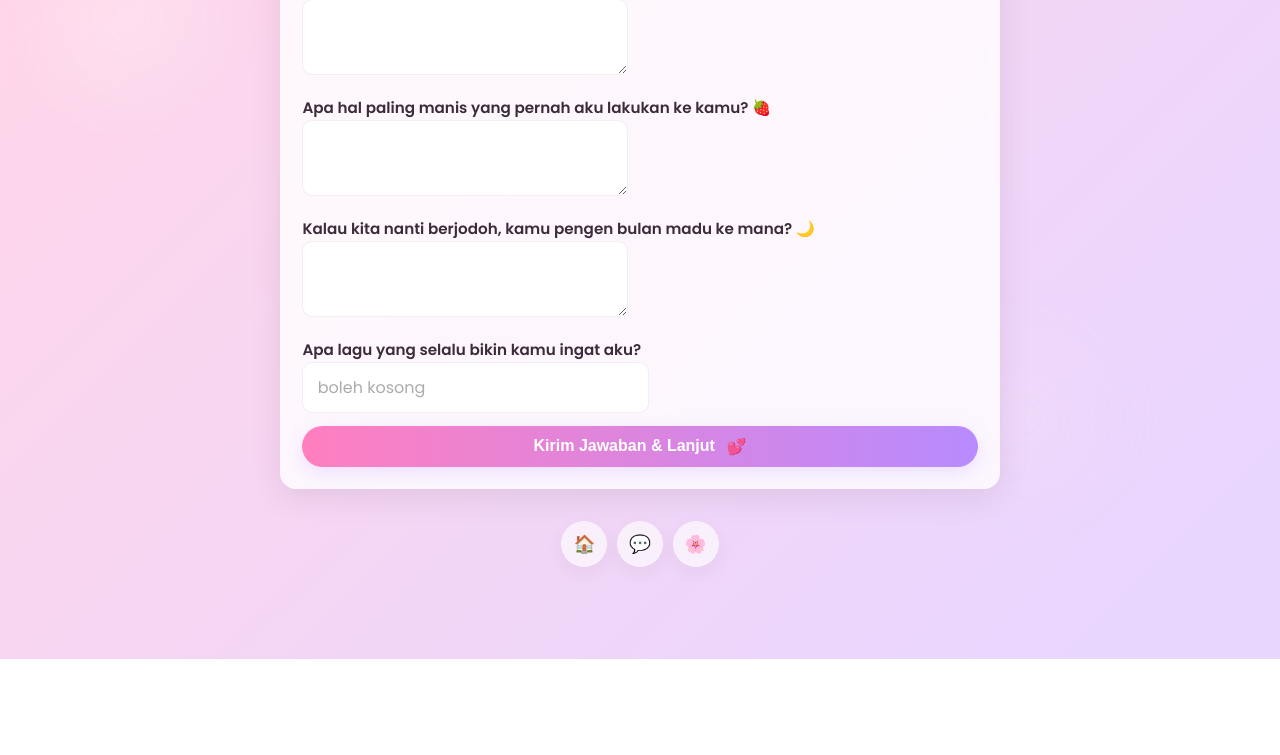
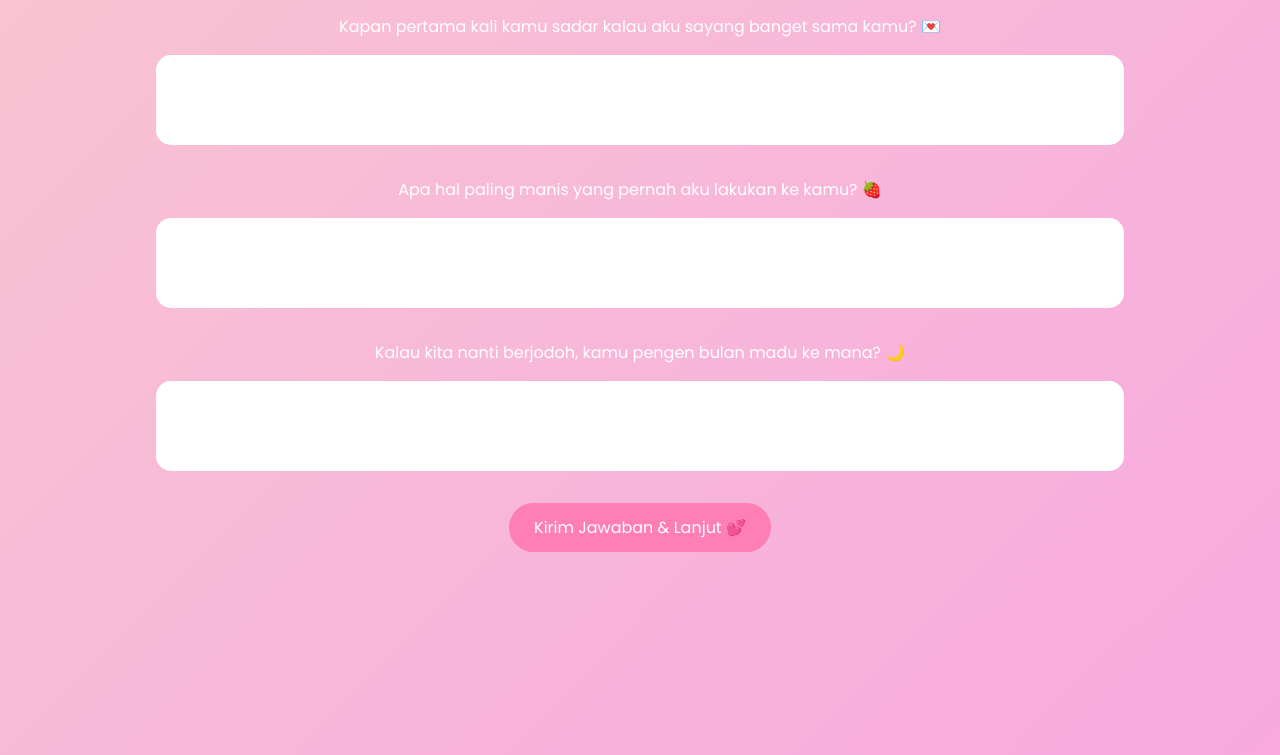
Before and after one commit to rifqi17naufal-cmd/untuk-ajeng, a plain HTML site: page page2.html in a window 1280 px wide. Shown: the part 141-896 px from the top of the page. Before the commit the page ends 800 px from the top, so only its background shows below. Drawn offline with Linux system fonts and the light colour scheme.

Commit message:
Update page2.html

```diff
--- a/page2.html
+++ b/page2.html
@@ -1,51 +1,116 @@
-<!doctype html>
+<!DOCTYPE html>
 <html lang="id">
 <head>
-  <meta charset="utf-8" />
-  <meta name="viewport" content="width=device-width,initial-scale=1" />
-  <title>Pertanyaan Romantis</title>
-  <link href="https://fonts.googleapis.com/css2?family=Pacifico&family=Poppins:wght@300;400;600&display=swap" rel="stylesheet">
-  <link rel="stylesheet" href="styles.css">
+  <meta charset="UTF-8">
+  <meta name="viewport" content="width=device-width, initial-scale=1.0">
+  <title>Pertanyaan Romantis 💞</title>
+  <link href="https://fonts.googleapis.com/css2?family=Pacifico&family=Poppins:wght@300;400&display=swap" rel="stylesheet">
+  <style>
+    body {
+      font-family: 'Poppins', sans-serif;
+      background: linear-gradient(135deg, #f9c5d1, #f7a9e0);
+      color: #fff;
+      text-align: center;
+      padding: 40px;
+      min-height: 100vh;
+      overflow-x: hidden;
+      animation: fadeIn 1.5s ease;
+    }
+    h1 {
+      font-family: 'Pacifico', cursive;
+      font-size: 2em;
+      color: white;
+      margin-bottom: 30px;
+    }
+    .question {
+      margin-bottom: 25px;
+    }
+    textarea {
+      width: 80%;
+      height: 70px;
+      border: none;
+      border-radius: 15px;
+      padding: 10px;
+      resize: none;
+      font-family: 'Poppins', sans-serif;
+      font-size: 14px;
+      outline: none;
+    }
+    button {
+      background-color: #ff7eb3;
+      color: white;
+      border: none;
+      padding: 12px 25px;
+      border-radius: 50px;
+      font-size: 16px;
+      cursor: pointer;
+      transition: 0.3s ease;
+      font-family: 'Poppins', sans-serif;
+    }
+    button:hover {
+      background-color: #ff5296;
+      transform: scale(1.05);
+    }
+    @keyframes fadeIn {
+      from { opacity: 0; transform: translateY(10px); }
+      to { opacity: 1; transform: translateY(0); }
+    }
+  </style>
 </head>
-<body class="page page2">
-  <div class="hearts-bg" aria-hidden="true"></div>
+<body>
+  <h1 id="greeting">Hai 💖</h1>
 
-  <header class="top">
-    <h1 id="greeting" class="title animate-fade">Hai, ... 💖</h1>
-  </header>
+  <div class="question">
+    <p>Kapan pertama kali kamu sadar kalau aku sayang banget sama kamu? 💌</p>
+    <textarea id="q1" required></textarea>
+  </div>
 
-  <main class="card animate-fade">
-    <form id="qForm" class="form">
-      <div class="question">
-        <label for="q1">Kapan pertama kali kamu sadar kalau aku sayang banget sama kamu? 💌</label>
-        <textarea id="q1" name="q1" rows="2" required></textarea>
-      </div>
+  <div class="question">
+    <p>Apa hal paling manis yang pernah aku lakukan ke kamu? 🍓</p>
+    <textarea id="q2" required></textarea>
+  </div>
 
-      <div class="question">
-        <label for="q2">Apa hal paling manis yang pernah aku lakukan ke kamu? 🍓</label>
-        <textarea id="q2" name="q2" rows="2" required></textarea>
-      </div>
+  <div class="question">
+    <p>Kalau kita nanti berjodoh, kamu pengen bulan madu ke mana? 🌙</p>
+    <textarea id="q3" required></textarea>
+  </div>
 
-      <div class="question">
-        <label for="q3">Kalau kita nanti berjodoh, kamu pengen bulan madu ke mana? 🌙</label>
-        <textarea id="q3" name="q3" rows="2" required></textarea>
-      </div>
+  <button id="submitBtn">Kirim Jawaban & Lanjut 💕</button>
 
-      <div class="question optional">
-        <label for="q4">Apa lagu yang selalu bikin kamu ingat aku?</label>
-        <input id="q4" name="q4" type="text" placeholder="boleh kosong">
-      </div>
+  <script>
+    // Ambil nama dari localStorage
+    const namaKamu = localStorage.getItem("namakamu");
+    const greeting = document.getElementById("greeting");
+    if (namaKamu) {
+      greeting.textContent = `Hai ${namaKamu} 💖`;
+    }
 
-      <button class="heart-btn" type="submit">Kirim Jawaban & Lanjut <span class="btn-heart">💕</span></button>
-    </form>
-  </main>
+    // Kirim ke WhatsApp kamu
+    document.getElementById("submitBtn").addEventListener("click", function() {
+      const jawaban1 = document.getElementById("q1").value.trim();
+      const jawaban2 = document.getElementById("q2").value.trim();
+      const jawaban3 = document.getElementById("q3").value.trim();
 
-  <nav class="nav">
-    <a href="index.html" class="nav-heart" title="Halaman Isi Nama">🏠</a>
-    <a href="page2.html" class="nav-heart" title="Pertanyaan">💬</a>
-    <a href="page3.html" class="nav-heart" title="Puisi">🌸</a>
-  </nav>
+      if (!jawaban1 || !jawaban2 || !jawaban3) {
+        alert("Isi semua jawaban dulu ya 💞");
+        return;
+      }
 
-  <script src="script.js"></script>
+      const nomorWA = "6282361983900"; // nomor WA kamu
+      const pesan =
+        `Hai, ini jawaban dari ${namaKamu} 💞%0A%0A` +
+        `1️⃣ ${jawaban1}%0A` +
+        `2️⃣ ${jawaban2}%0A` +
+        `3️⃣ ${jawaban3}%0A%0A` +
+        `💌 Dari website bucin kamu 😘`;
+
+      window.open(`https://wa.me/${nomorWA}?text=${pesan}`, "_blank");
+
+      // Arahkan ke halaman 3 setelah 1 detik
+      setTimeout(() => {
+        window.location.href = "page3.html";
+      }, 1000);
+    });
+  </script>
 </body>
 </html>
```
